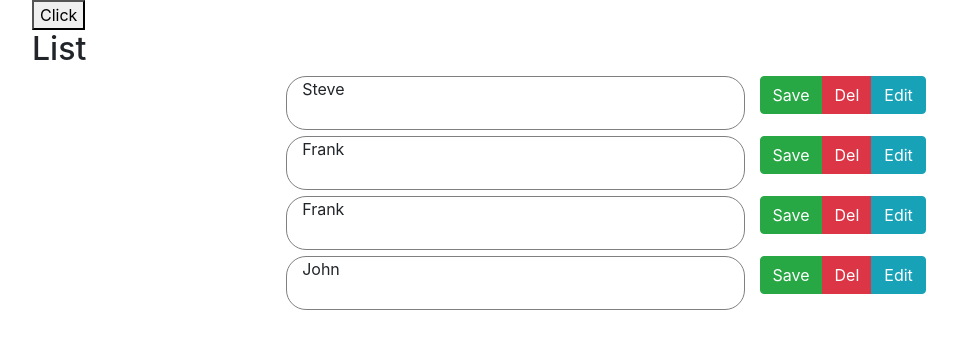
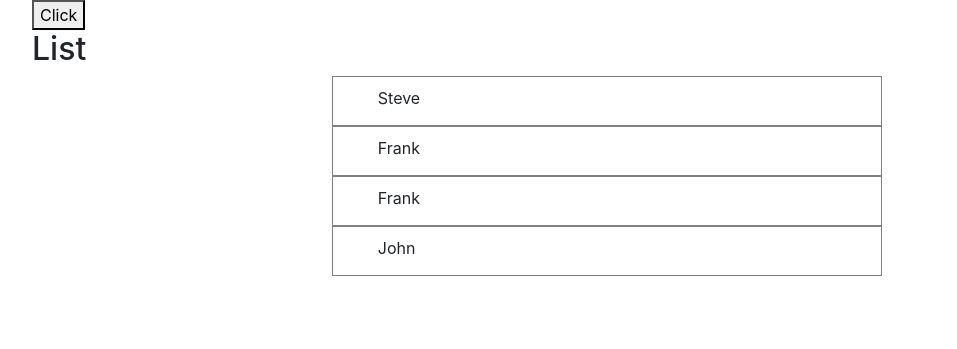
Before and after one commit to rtoombs/SMSRemind, a Symfony app: template templates/todo/todo.html.twig in a window 1280 px wide. Shown: the part 56-405 px from the top of the page, without its empty margins (53-1010 px from the left). Run offline with Twig, Linux system fonts and the light colour scheme; the template is opened without the code that fills it, so the values that code supplies are empty; some libraries are stand-ins or nearby versions.

Commit message:
Modified UI

```diff
--- a/public/css/style.css
+++ b/public/css/style.css
@@ -25,10 +25,62 @@ ul.todoList{
 .row{
     height: 50px;
 
-    margin-bottom: 10px;
+}
+
+.todoText {
+    vertical-align: middle;
+    line-height: 43px;
 }
 
 .bord {
-     border: 1px solid grey;
-    border-radius: 20px;
+    border-top: 1px solid grey;
+    border-bottom: 1px solid grey;
  }
+
+
+.item-options {
+    border-top: 1px solid grey;
+    border-bottom: 1px solid grey;
+    width:10px;
+    height: 50px;
+    position: relative;
+    color: #b9bbbe;
+
+}
+
+.options-icon {
+    position: absolute !important;
+    left: 50%;
+    transform: translate(-50%, -50%);
+    font-size: 21px;
+}
+
+.options-end {
+    border-right: 1px solid grey;
+}
+
+.options-begin {
+    border-left: 1px solid grey;
+}
+
+.option-del-icon:hover {
+    color: #b20600;
+}
+.option-setting-icon:hover {
+    color: rgb(5, 64, 144);
+}
+.option-check-icon:hover {
+    color: #0eac01;
+}
+
+.option-del-icon {
+    top: 41% !important;
+}
+
+.option-setting-icon {
+    top: 45% !important;
+}
+
+.option-check-icon {
+    top: 45% !important;
+}
--- a/templates/todo/base.html.twig
+++ b/templates/todo/base.html.twig
@@ -9,6 +9,7 @@
             <link href="{{ asset('css/bootstrap-reboot.css') }}" rel="stylesheet" />
             <link href="{{ asset('css/jquery-ui.css') }}" rel="stylesheet" />
             <link href="{{ asset('css/style.css') }}" rel="stylesheet" />
+            <link href="{{ asset('css/icon-bootstrap.css') }}" rel="stylesheet" />
         {% endblock %}
     </head>
 
@@ -35,7 +36,6 @@
                 </div>
             </nav>
         {% endblock %}
-
         <div class="main-container container">
 
         {% block list %}
--- a/templates/todo/todo.html.twig
+++ b/templates/todo/todo.html.twig
@@ -18,18 +18,20 @@
             <li class="todoListItem">
 
                 <div class="row justify-content-md-center">
+
+                    <div class="col col-lg-auto item-options options-begin">
+                        <div class="oi oi-check options-icon option-check-icon" title="check" aria-hidden="true"/>
+                    </div>
                     <div class="col-md-5 bord">
                         <span class="todoText" index="" data-bind="text: name, attr: {index: $index}"></span>
                     </div>
-                    <div class="col col-lg-2 no-bord">
-                        <div class="btn-toolbar mb-3" role="toolbar" aria-label="Toolbar">
-                            <div class="btn-group mr-2" role="group" aria-label="First group">
-                                <button type="button" class="btn btn-success btn-sav">Save</button>
-                                <button type="button" class="btn btn-danger btn-del" data-bind="click: $parent.deleteItem">Del</button>
-                                <button type="button" class="btn btn-info btn-edt">Edit</button>
-                            </div>
-                        </div>
+                    <div class="col col-lg-auto item-options">
+                        <div class="oi oi-x options-icon option-del-icon" title="x" aria-hidden="true" data-bind="click: $parent.deleteItem"/>
                     </div>
+                    <div class="col col-lg-auto item-options options-end">
+                        <div class="oi oi-cog options-icon option-setting-icon" title="cog" aria-hidden="true"/>
+                    </div>
+
                 </div>
             </li>
 
```
Also changed, not shown: public/js/app.js.
